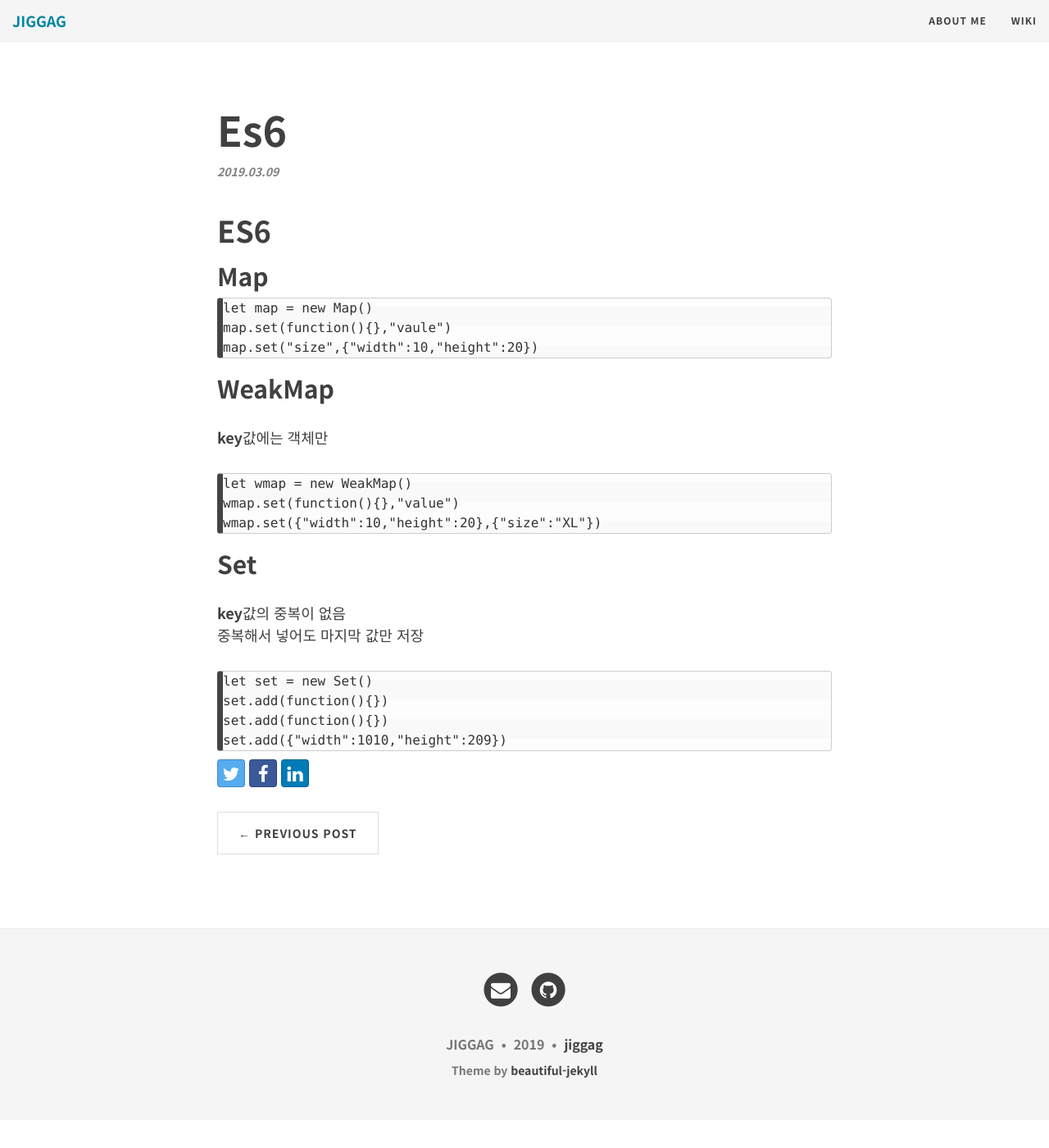
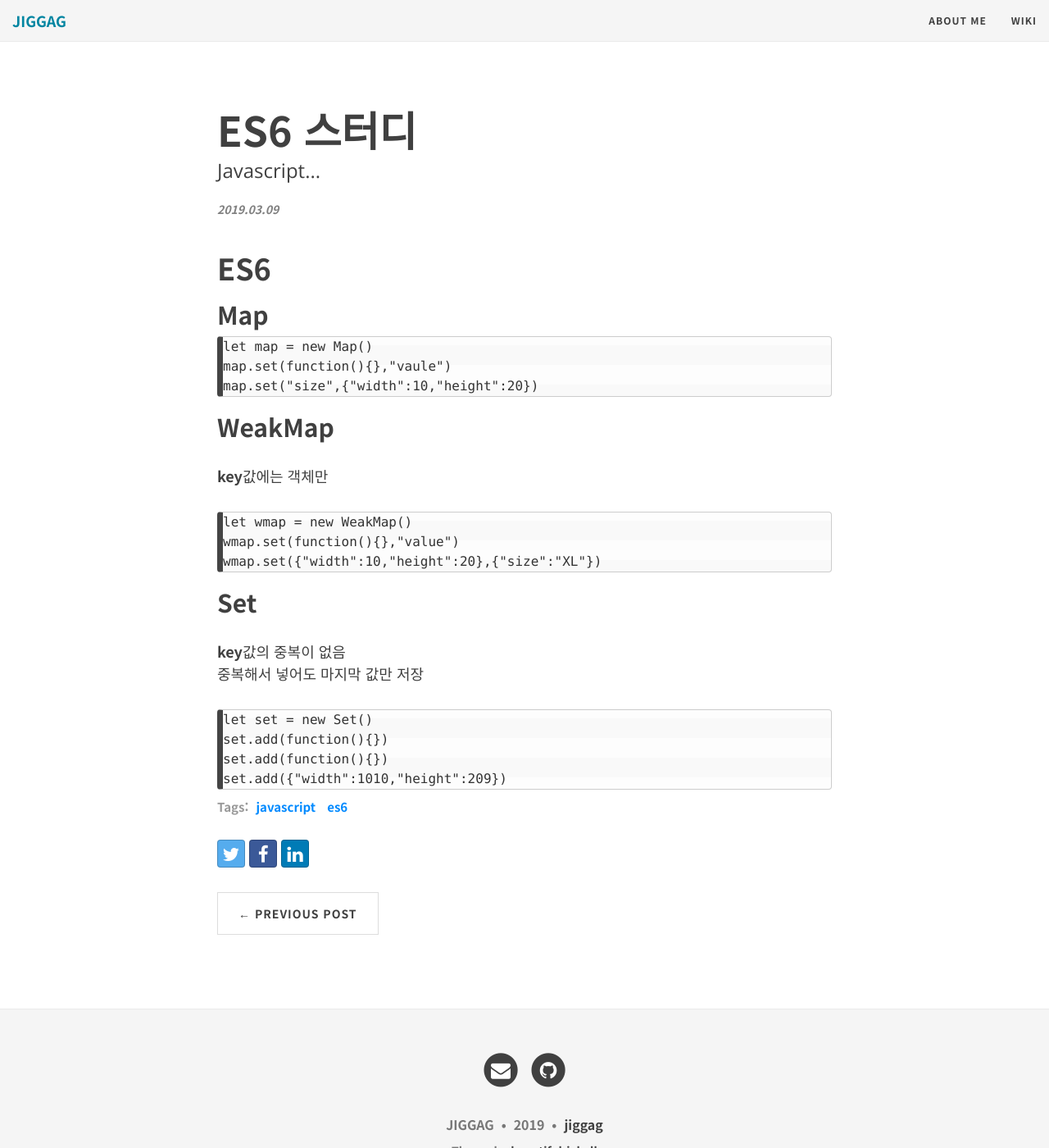
Before and after one commit to jiggag/jiggag.github.io, a Jekyll site: the page built from _posts/2019-03/2019-03-09-es6.md, in a window 1280 px wide and 1400 px high. Shown: the whole window at 82% size. Built offline with Jekyll 4.4.1, drawn with Linux system fonts in a browser that asks for light colours; nearby versions of some CDN libraries; comment, search, counter and statistics services are not loaded.

Commit message:
Update 2019-03-09-es6.md

````diff
--- a/_posts/2019-03/2019-03-09-es6.md
+++ b/_posts/2019-03/2019-03-09-es6.md
@@ -1,3 +1,11 @@
+---
+layout: post
+published: true
+title : ES6 스터디
+subtitle : Javascript...
+tags: [javascript,es6]
+---
+
 # ES6
 ## Map
 ```
````
